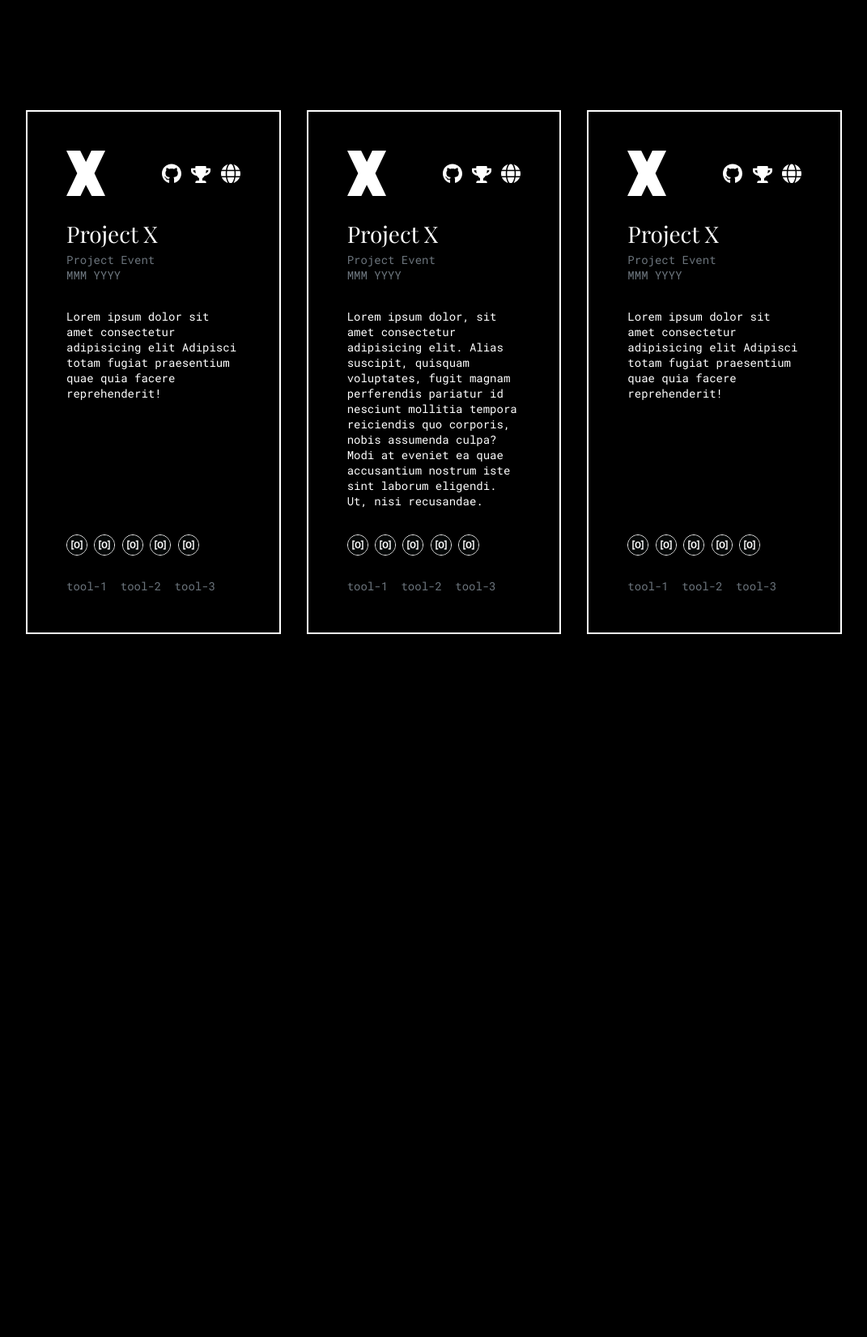
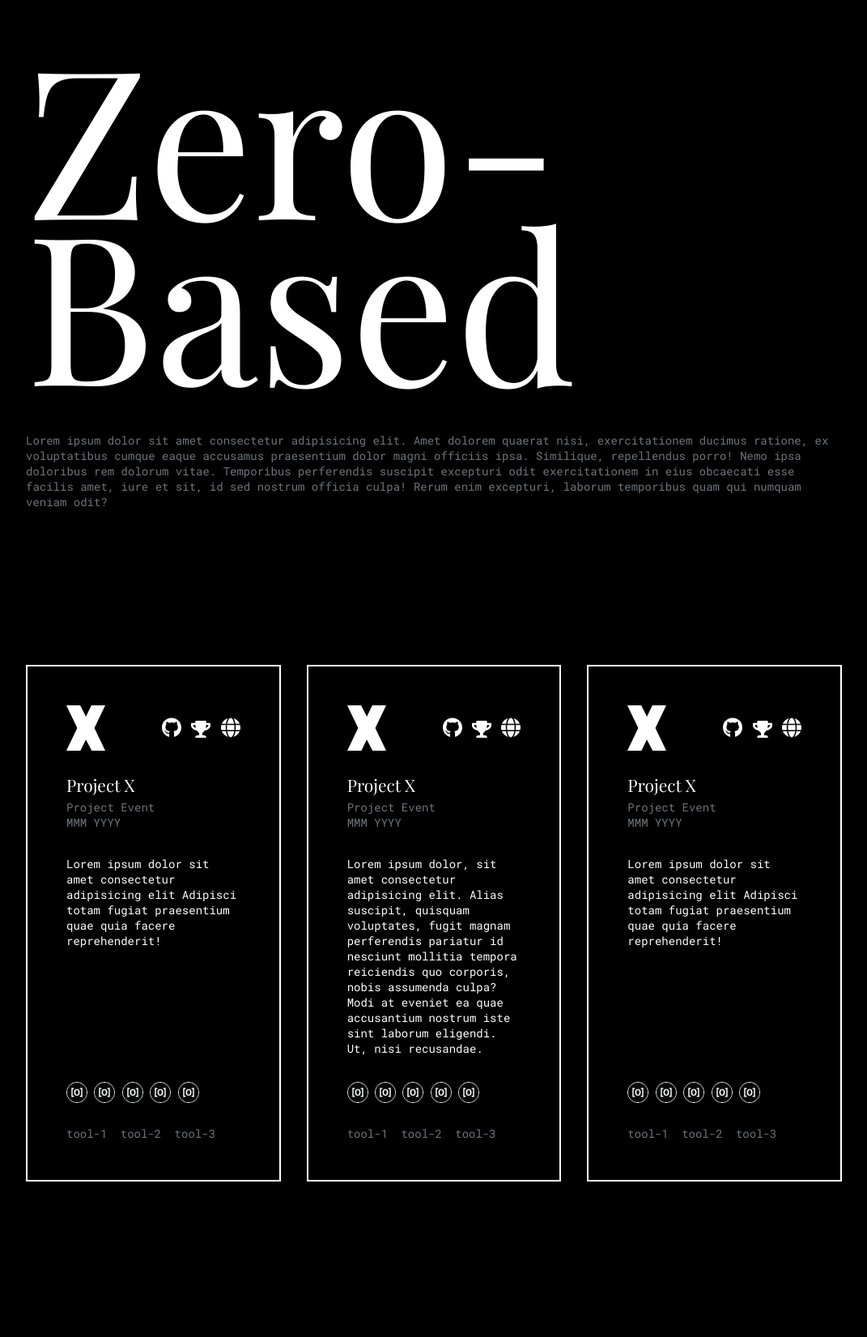
Before and after one commit to zero-based/zero-based.github.io, a Jekyll site: the page built from index.html, in a window 1280 px wide. Shown: the whole page at 81% size, without its empty margins (104-1175 px from the left). Built offline with Jekyll 4.4.1, drawn with Linux system fonts in a browser that asks for light colours; before the commit the page ends 919 px from its top, so only the background shows below that.

Commit message:
Add Header

```diff
--- a/_sass/_main.scss
+++ b/_sass/_main.scss
@@ -10,6 +10,7 @@
 @import 'base/scrollbars';
 
 @import 'layout/card-container';
+@import 'layout/header';
 
 @import 'components/project-card';
 
--- a/_sass/base/_reset.scss
+++ b/_sass/base/_reset.scss
@@ -1,6 +1,6 @@
 body {
   background: $black;
-  padding: 10vw;
+  padding: 0 10vw;
 }
 
 * {
@@ -16,3 +16,8 @@ body {
 @include headings(4, 6) {
   color: $gray;
 }
+
+section {
+  margin-top: 5vw;
+  margin-bottom: 15vw;
+}
--- /dev/null
+++ b/_sass/layout/_header.scss
@@ -0,0 +1,7 @@
+.Header {
+  h1 {
+    font-size: 20vw;
+    margin-bottom: 60px;
+    line-height: 0.8;
+  }
+}
--- a/index.html
+++ b/index.html
@@ -1,9 +1,13 @@
 ---
 layout: default
 ---
+<section class="Header">
+  <h1>Zero-Based</h1>
+  <h4>Lorem ipsum dolor sit amet consectetur adipisicing elit. Amet dolorem quaerat nisi, exercitationem ducimus ratione, ex voluptatibus cumque eaque accusamus praesentium dolor magni officiis ipsa. Similique, repellendus porro! Nemo ipsa doloribus rem dolorum vitae. Temporibus perferendis suscipit excepturi odit exercitationem in eius obcaecati esse facilis amet, iure et sit, id sed nostrum officia culpa! Rerum enim excepturi, laborum temporibus quam qui numquam veniam odit?</h4>
+</section>
 
-<div class="CardsContainer">
+<section class="CardsContainer">
   {% for project in site.data.projects %}
     {% include project-card.html %}
   {% endfor %}
-</div>
+</section>
```
